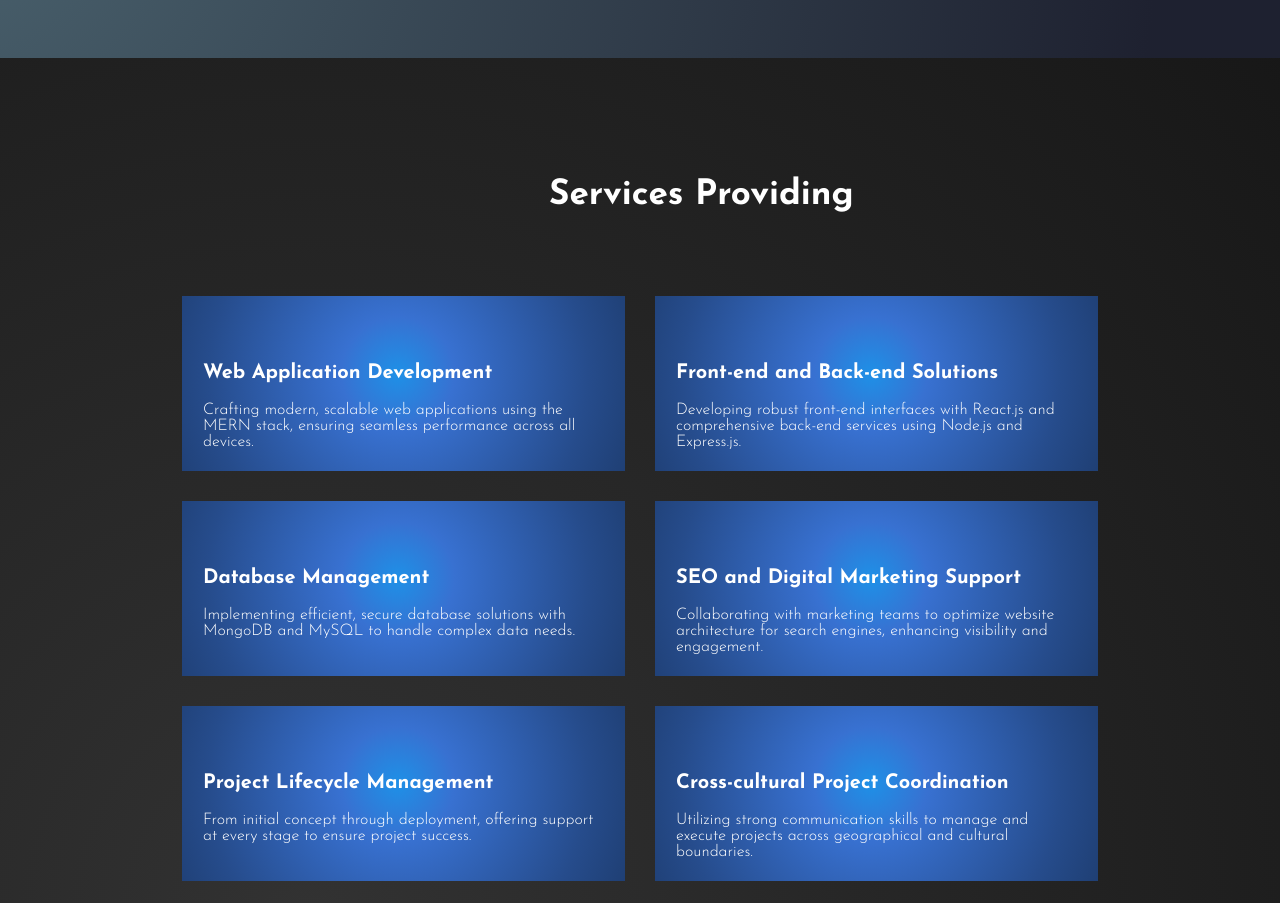
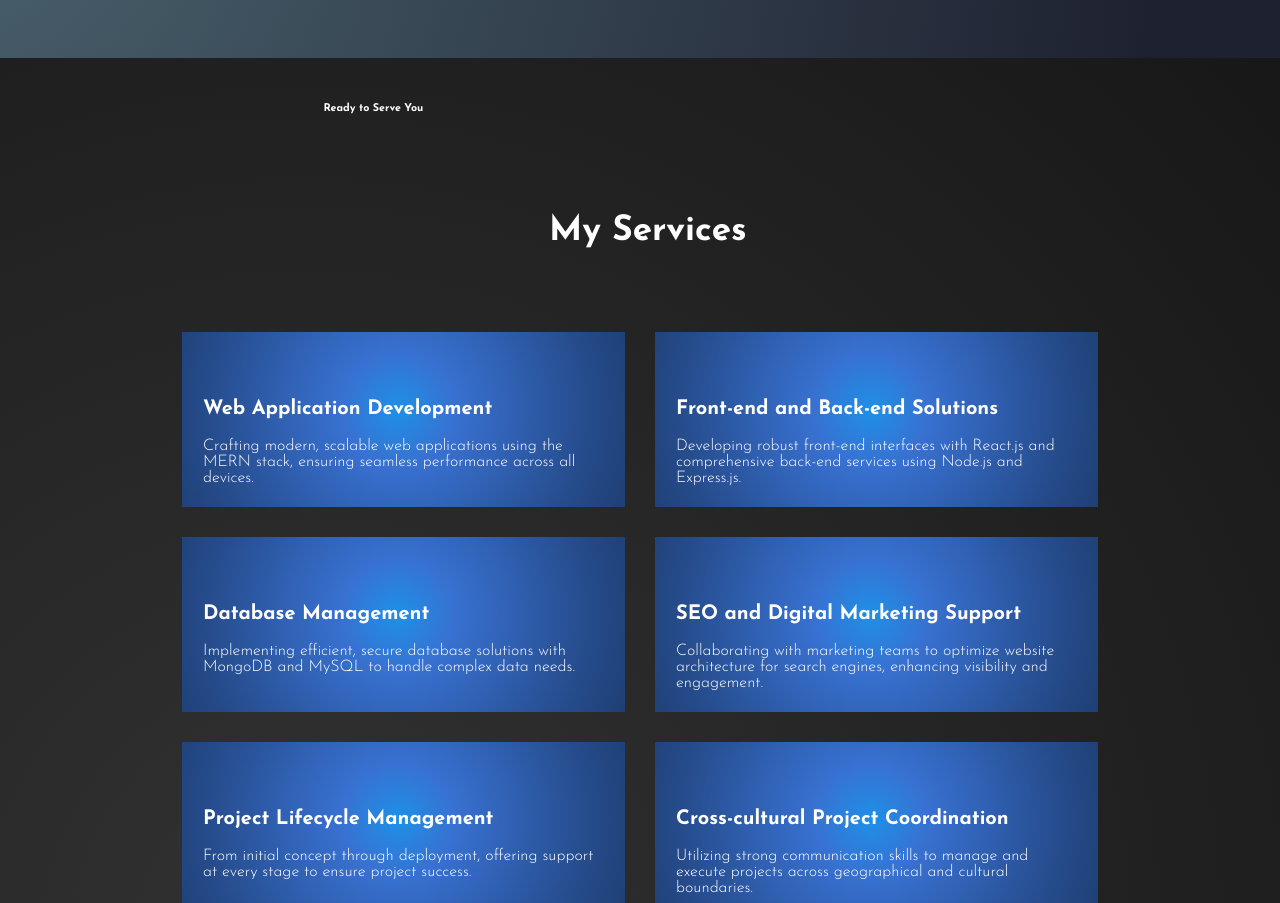
Before and after one commit to thasneem1997/portfolio, a React (Create React App) app: page / in a window 1280 px wide. Shown: the part 1353-2256 px from the top of the page. Built offline with nearby package versions, Linux system fonts and the light colour scheme.

Commit message:
Update Services.jsx

```diff
--- a/src/Components/Services.jsx
+++ b/src/Components/Services.jsx
@@ -6,7 +6,8 @@ function Services() {
       <section class="services" id="service">
 
         <div class="sub-head" style={{display:'inline-block',textAlign:'center',margin:'0 auto'}}>
-          <h1 style={{ fontSize: "35px",marginLeft:"549px",marginTop:'100px'}}>Services Providing</h1>
+          <h6>Ready to Serve You</h6>
+          <h1 style={{ fontSize: "35px",marginLeft:"549px",marginTop:'100px'}}>My Services</h1>
 
         </div>
         <div class="sub">
```
